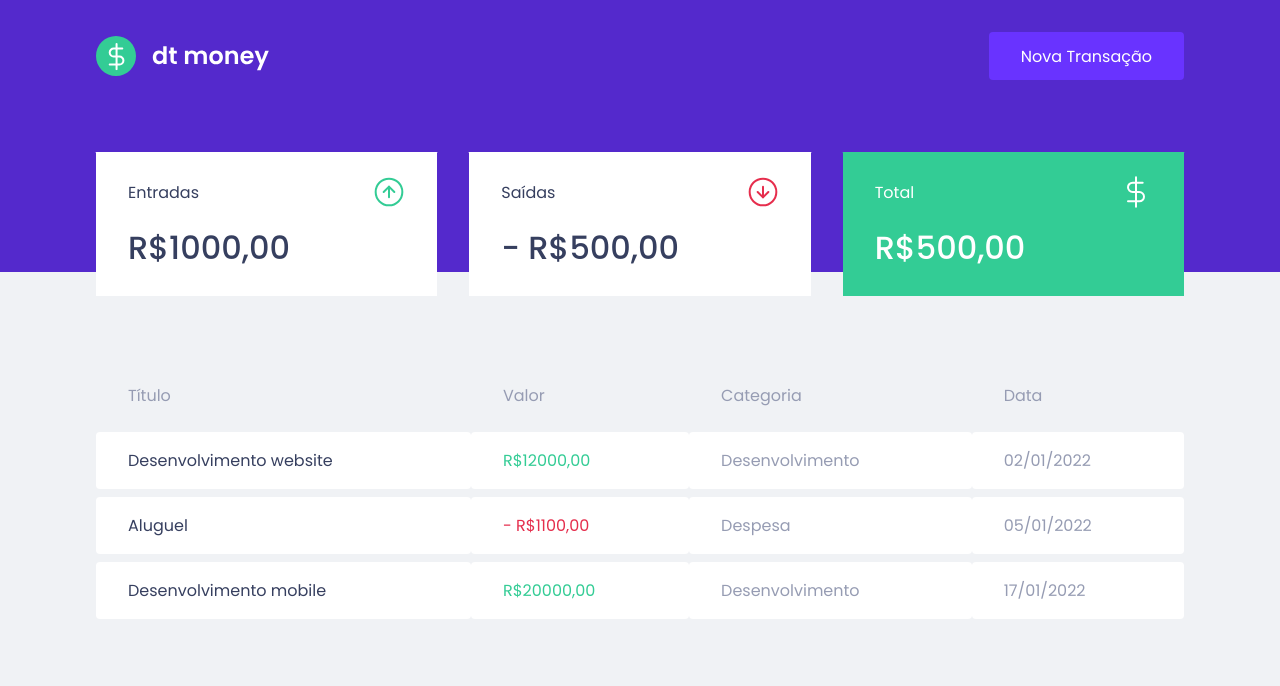
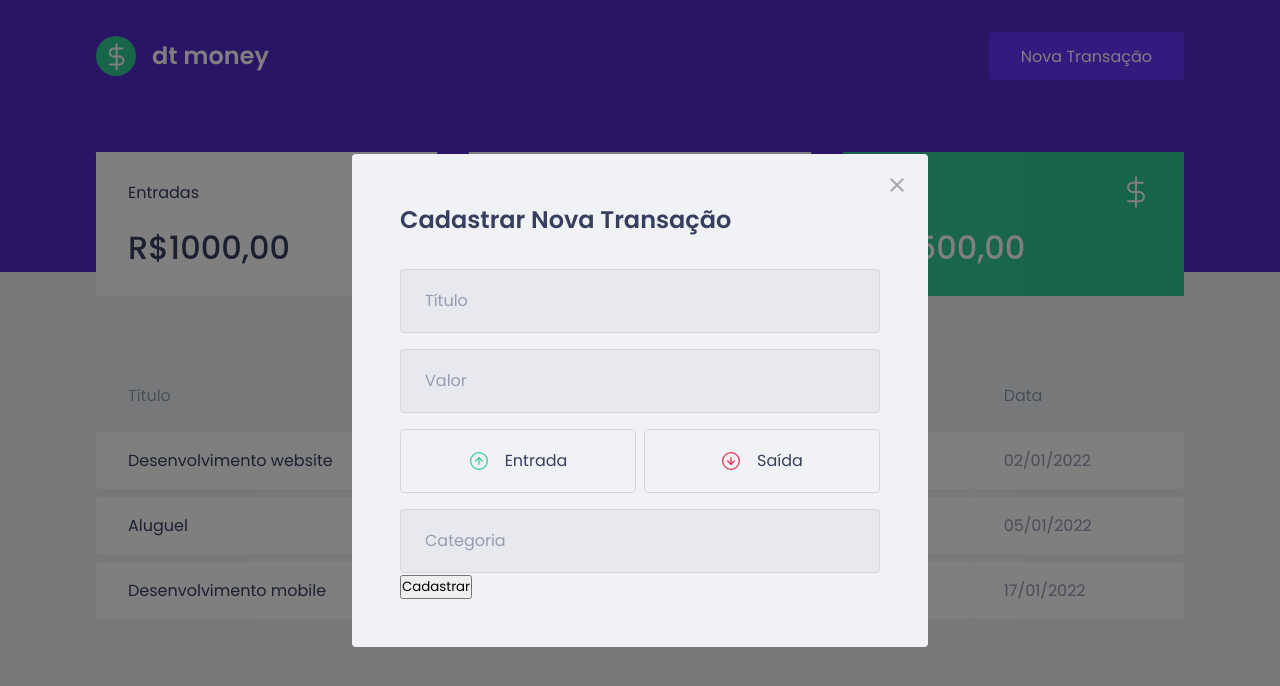
Before and after one commit to rebecarivas/react-selfmoney, a React (Create React App) app: page / in a window 1280 px wide. Both pictures are taken after a click on the button "Nova Transação". Shown: the top 686 px of the page. Built offline with nearby package versions, Linux system fonts and the light colour scheme; no server answers; what miragejs would draw is missing.

Commit message:
feature: adiciona o componente TransactionModal

```diff
--- a/package.json
+++ b/package.json
@@ -10,10 +10,12 @@
     "@types/node": "^16.11.21",
     "@types/react": "^17.0.38",
     "@types/react-dom": "^17.0.11",
+    "@types/react-modal": "^3.13.1",
     "axios": "^0.25.0",
     "miragejs": "^0.1.43",
     "react": "^17.0.2",
     "react-dom": "^17.0.2",
+    "react-modal": "^3.14.4",
     "react-scripts": "5.0.0",
     "typescript": "^4.5.5",
     "web-vitals": "^2.1.4"
--- a/public/index.html
+++ b/public/index.html
@@ -11,7 +11,7 @@
       content="Web site created using create-react-app"
     />
     <link href="https://fonts.googleapis.com/css2?family=Poppins:wght@400;500;600&display=swap" rel="stylesheet">
-    <title>SelfMoney</title>
+    <title>dt Money</title>
   </head>
   <body>
     <noscript>You need to enable JavaScript to run this app.</noscript>
--- a/src/App.tsx
+++ b/src/App.tsx
@@ -1,32 +1,27 @@
-import {GlobalStyle} from '../src/styles/global';
+import { useState } from 'react';
 import Header from './components/Header';
 import Dashboard from './components/Dashboard';
-import { createServer} from 'miragejs';
+import TransactionModal from './components/TransactionModal';
+import Modal from 'react-modal';
+import {GlobalStyle} from '../src/styles/global';
 
-createServer({
-  routes(){
-    this.namespace = 'api'
-    this.get('/transaction', () => {
-      return[
-        {
-          id: 1,
-          title: 'Transaction 1',
-          amoutn: 400,
-          type: 'deposit',
-          category: 'food',
-          date: new Date()
-        }
-      ]
-    } )
-  }
-})
+Modal.setAppElement('#root');
 
 const App: React.FC = () => {
+  const [isOpenModal, setIsOpenModal] = useState(false)
+
+  const handleOpenModal = () => {
+    setIsOpenModal(true)
+  }
+  const handleCloseModal = () => {
+    setIsOpenModal(false)
+  }
   return (
     <>
-      <Header />
+      <GlobalStyle />
+      <Header handleOpenModal={handleOpenModal}/>
       <Dashboard />
-      <GlobalStyle />
+      <TransactionModal isOpenModal={isOpenModal} handleCloseModal={handleCloseModal}/>
     </>
   );
 }
--- a/src/components/Header/index.tsx
+++ b/src/components/Header/index.tsx
@@ -1,12 +1,16 @@
 import logo from '../../assets/logo.svg'
 import { Container, Content } from './style';
 
-const Header: React.FC = () => {
+interface IOpenModal {
+    handleOpenModal: () => void
+}
+
+const Header = ({handleOpenModal}: IOpenModal) => {
     return (
         <Container>
             <Content>
                 <img src={logo} alt='self money' />
-                <button type='button'>
+                <button type='button' onClick={handleOpenModal}>
                     Nova Transação
                 </button>
             </Content>
--- /dev/null
+++ b/src/components/TransactionModal/index.tsx
@@ -0,0 +1,47 @@
+import Modal from 'react-modal';
+import {Container, TransactionContainer} from './style';
+import Close from '../../assets/close.svg';
+import Income from '../../assets/income.svg';
+import Outcome from '../../assets/outcome.svg';
+
+interface ITransactionModal{
+    isOpenModal: boolean;
+    handleCloseModal: () => void;
+}
+
+const TransactionModal = ({isOpenModal, handleCloseModal}: ITransactionModal) => {
+    return(
+        <Modal
+        isOpen={isOpenModal}
+        onRequestClose={handleCloseModal}
+        overlayClassName="react-modal-overlay"
+        className="react-modal-content"
+        >
+            <button
+              type="button"
+              onClick={handleCloseModal}
+              className="react-modal-close">
+                  <img src={Close} alt="fechar modal"/>
+            </button>
+            <Container>
+                <h2>Cadastrar Nova Transação</h2>
+                <input placeholder='Título'/>
+                <input type='number' placeholder='Valor' />
+                <TransactionContainer>
+                    <button type="button">
+                        <img src={Income} alt= "entradas"/>
+                        <span>Entrada</span>
+                    </button>
+                    <button type="button">
+                        <img src={Outcome} alt="saídas"/>
+                        <span>Saída</span>
+                    </button>
+                </TransactionContainer>
+                <input placeholder='Categoria' />
+                <button type='submit'>Cadastrar</button>
+            </Container>
+      </Modal>
+    )
+}
+
+export default TransactionModal;
--- /dev/null
+++ b/src/components/TransactionModal/style.ts
@@ -0,0 +1,74 @@
+import styled from 'styled-components';
+
+export const Container = styled.form`
+    h2{
+        color: var(--text-title);
+        font-size: 1.5rem;
+        margin-bottom: 2rem;
+    }
+    input{
+        width: 100%;
+        padding: 0 1.5rem;
+        height: 4rem;
+        border-radius: 0.25rem;
+        border: 1px solid #d7d7d7;
+        background-color: #e7e9ee;
+        font-weight: 400;
+        font-size: 1rem;
+
+        &::placeholder{
+            color: var(--text-body);
+        }
+        & + input{
+            margin-top: 1rem;
+        }
+        button[type="submit"]{
+            width: 100%;
+            padding: 0 1.25rem;
+            height: 4rem;
+            background-color: var(--green);
+            color: #fff;
+            border-radius: 0.25rem;
+            border: 0;
+            font-size: 1rem;
+            margin-top: 1.5rem;
+            font-weight: 600;
+            transition: filter 0.2s;
+
+            &:hover{
+                filter: brightness(0.9)
+            }
+    }
+}
+`
+export const TransactionContainer = styled.div`
+    margin: 1rem 0;
+    display: grid;
+    grid-template-columns: 1fr 1fr;
+    gap: 0.5rem;
+
+    button{
+        height:4rem;
+        border: 1px solid #d7d7d7;
+        border-radius:0.25rem;
+        background-color: transparent;
+        display: flex;
+        align-items: center;
+        justify-content: center;
+        transition: border-color(0.2s);
+
+        &:hover{
+            border-color: #aaa;
+        }
+    }
+    img{
+        width: 20px;
+        height:20px;
+    }
+    span{
+        display:inline-block;
+        margin-left: 1rem;
+        font-size: 1rem;
+        color: var(--text-title)
+    }
+`
--- a/src/index.tsx
+++ b/src/index.tsx
@@ -1,6 +1,25 @@
 import React from 'react';
 import ReactDOM from 'react-dom';
+import {createServer} from 'miragejs';
 import App from './App';
+
+createServer({
+  routes(){
+    this.namespace = 'api'
+    this.get('/transaction', () => {
+      return[
+        {
+          id: 1,
+          title: 'Transaction 1',
+          amoutn: 400,
+          type: 'deposit',
+          category: 'food',
+          date: new Date()
+        }
+      ]
+    } )
+  }
+})
 
 ReactDOM.render(
   <React.StrictMode>
--- a/src/styles/global.ts
+++ b/src/styles/global.ts
@@ -42,5 +42,39 @@ export const GlobalStyle = createGlobalStyle`
         font-family: 'Poppins', sans-serif;
         font-weight: 400;
     }
+    .react-modal-overlay{
+        background-color: rgba(0, 0, 0, 0.5);
+        position: fixed;
+        top: 0;
+        bottom: 0;
+        right: 0;
+        left: 0;
+        display: flex;
+        align-items: center;
+        justify-content: center;
+
+    }
+    .react-modal-content{
+        width: 100%;
+        max-width: 576px;
+        background: var(--background);
+        padding: 3rem;
+        position: relative;
+        border-radius: 0.25rem;
+    }
+    .react-modal-close{
+        position: absolute;
+        right: 1.5rem;
+        top: 1.5rem;
+        border: 0;
+        background-color: transparent;
+        transition: 0.2s;
+
+        &:hover{
+            filter: brightness(0.8);
+        }
+
+
+    }
 
 `
```
Also changed, not shown: 1 other file (tests, documents, lock files or other folders).
